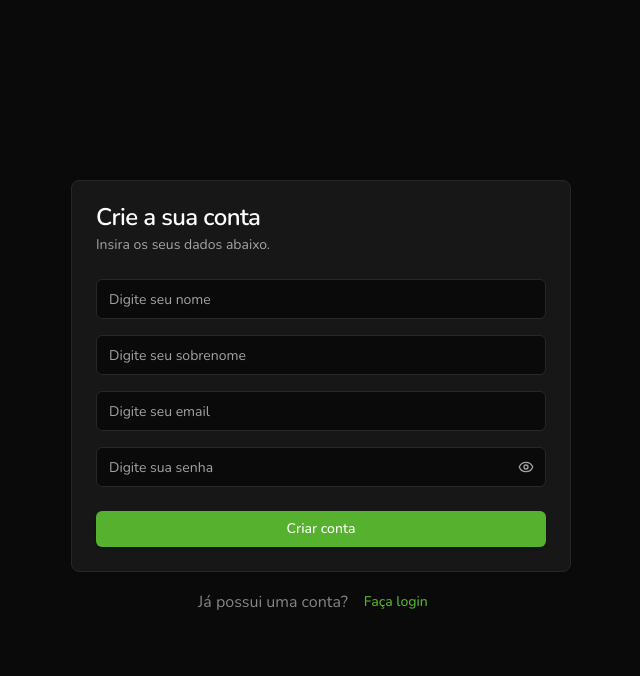
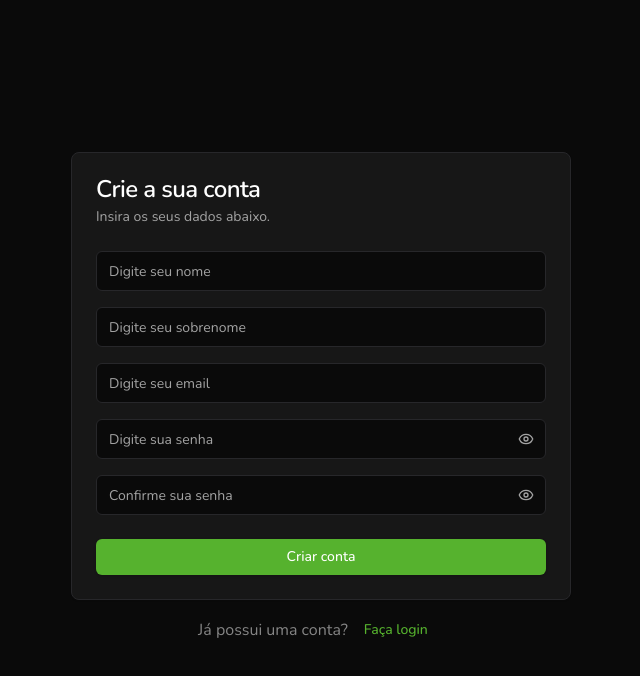
Before and after one commit to vinidisantos/fsc-fintrack, a React (Vite) app: page /signup in a window 1280 px wide. Shown: the top 676 px of the page, without its empty margins (319-959 px from the left). Built offline with nearby package versions, Linux system fonts and the light colour scheme.

Commit message:
feat: add password input components

```diff
--- /dev/null
+++ b/src/components/password-input.jsx
@@ -0,0 +1,26 @@
+import { Button } from "@/components/ui/button";
+import { Input } from "@/components/ui/input";
+import { EyeIcon, EyeOffIcon } from "lucide-react";
+import { useState } from "react";
+
+const PasswordInput = ({ placeholder = "Digite sua senha" }) => {
+  const [passwordIsVisible, setPasswordIsVisible] = useState(false);
+
+  return (
+    <div className="relative">
+      <Input
+        placeholder={placeholder}
+        type={passwordIsVisible ? "text" : "password"}
+      />
+      <Button
+        variant="ghost"
+        className="absolute bottom-0 right-0 top-0 my-auto mr-1 h-8 w-8 text-muted-foreground"
+        onClick={() => setPasswordIsVisible((prev) => !prev)}
+      >
+        {passwordIsVisible ? <EyeOffIcon /> : <EyeIcon />}
+      </Button>
+    </div>
+  );
+};
+
+export default PasswordInput;
--- a/src/pages/signup.jsx
+++ b/src/pages/signup.jsx
@@ -11,12 +11,10 @@ import {
 
 import { Input } from "@/components/ui/input";
 
-import { EyeIcon, EyeOffIcon } from "lucide-react";
-import { useState } from "react";
 import { Link } from "react-router-dom";
+import PasswordInput from "../components/password-input";
 
 const SignUpPage = () => {
-  const [passwordIsVisible, setPasswordIsVisible] = useState(false);
   return (
     <div className="flex h-screen w-screen flex-col gap-3 items-center justify-center">
       <Card className="w-[500px]">
@@ -28,19 +26,8 @@ const SignUpPage = () => {
           <Input placeholder="Digite seu nome" />
           <Input placeholder="Digite seu sobrenome" />
           <Input placeholder="Digite seu email" />
-          <div className="relative">
-            <Input
-              placeholder="Digite sua senha"
-              type={passwordIsVisible ? "text" : "password"}
-            />
-            <Button
-              variant="ghost"
-              className="absolute bottom-0 right-0 top-0 my-auto mr-1 h-8 w-8 text-muted-foreground"
-              onClick={() => setPasswordIsVisible((prev) => !prev)}
-            >
-              {passwordIsVisible ? <EyeOffIcon /> : <EyeIcon />}
-            </Button>
-          </div>
+          <PasswordInput />
+          <PasswordInput placeholder="Confirme sua senha" />
         </CardContent>
         <CardFooter>
           <Button className="w-full">Criar conta</Button>
```
